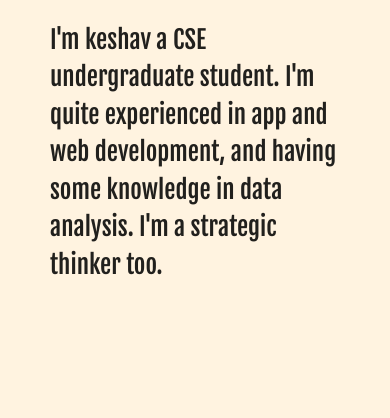
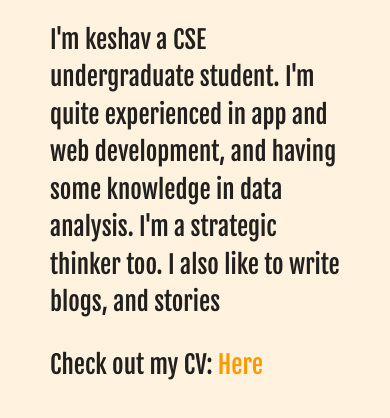
Before and after one commit to KESHAVBERG/KESHAVBERG.github.io, a plain HTML site: page index.html in a window 390 px wide. Shown: the part 144-562 px from the top of the page. Drawn offline with nearby package versions, Linux system fonts and the light colour scheme.

Commit message:
added Cv link

```diff
--- a/css/about.css
+++ b/css/about.css
@@ -1,35 +1,35 @@
 
-#about p{
+.about p{
     font-size: 25px;
     font-family: 'Fjalla One', sans-serif;
 
 }
 
-#about{
+.about{
     padding-left: 50px;
     padding-right: 400px;
 }
 
 @media only screen and (max-width: 790px) {
-    #about{
+    .about{
         padding-right: 100px;
     }
   }
 
   @media only screen and (max-width: 420px) {
-    #about{
+    .about{
         padding-right: 60px;
     }
   }
 
   @media only screen and (max-width: 317px) {
-    #about{
+    .about{
         padding-right: 40px;
     }
   }
 
   @media only screen and (max-width: 1162px) {
-    #about{
+    .about{
         padding-right: 40px;
     }
   }
--- a/index.html
+++ b/index.html
@@ -23,10 +23,17 @@
         <h3>I'm SR Keshav</h3>
     </div>
 
-    <div id="about" class="left-align">
+    <div id="" class="left-align about">
         <p>I'm keshav a CSE undergraduate student. I'm quite experienced in app and web development, and having some
-            knowledge in data analysis. I'm a strategic thinker too. </p>
+            knowledge in data analysis. I'm a strategic thinker too. I also like to write blogs, and stories</p>
     </div>
+
+    <div id="" class="left-align about" >
+        <p>Check out my CV: <a class="orange-text"
+                href="https://docs.google.com/document/d/1LG8jfoolnVQXCR4XPPK8zjM2EVLnSIF42sz-YDl_zck/edit?usp=sharing">Here</a>
+        </p>
+    </div>
+
 
     <script src="https://cdnjs.cloudflare.com/ajax/libs/materialize/1.0.0/js/materialize.min.js"></script>
 </body>
```
